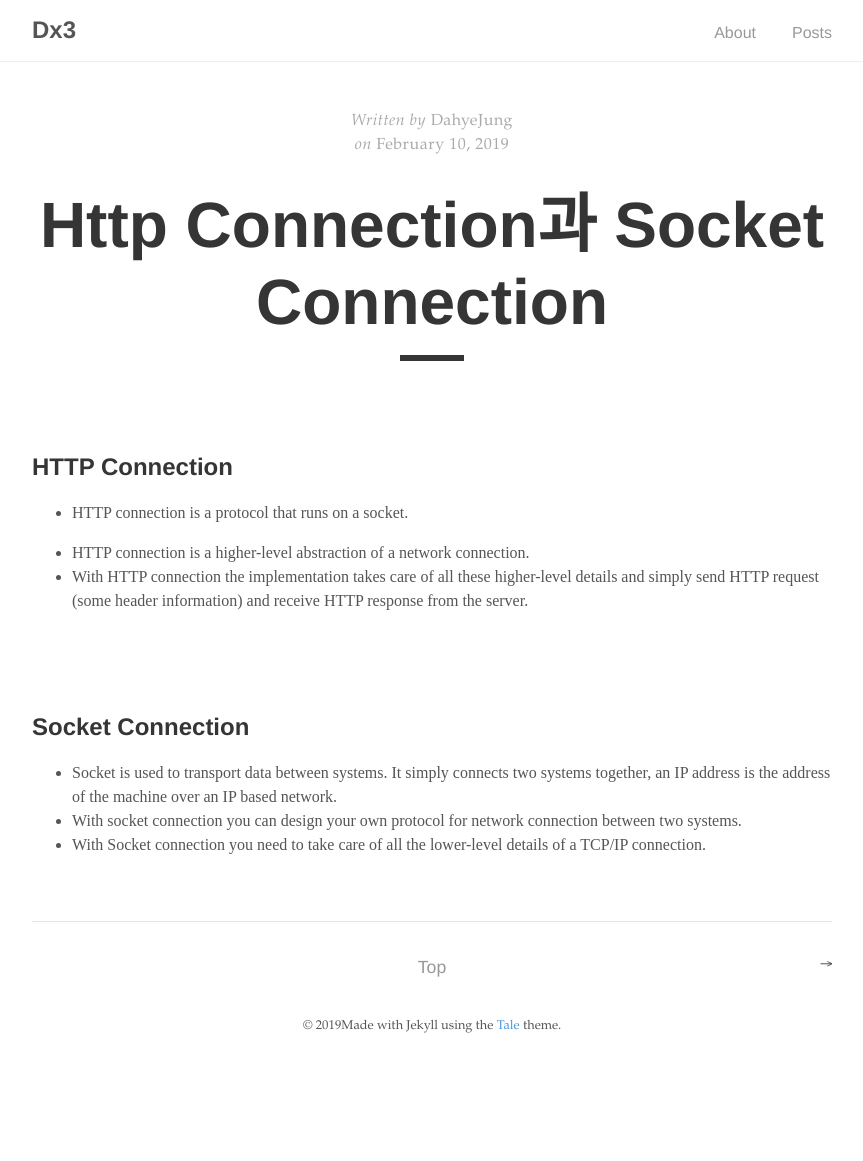
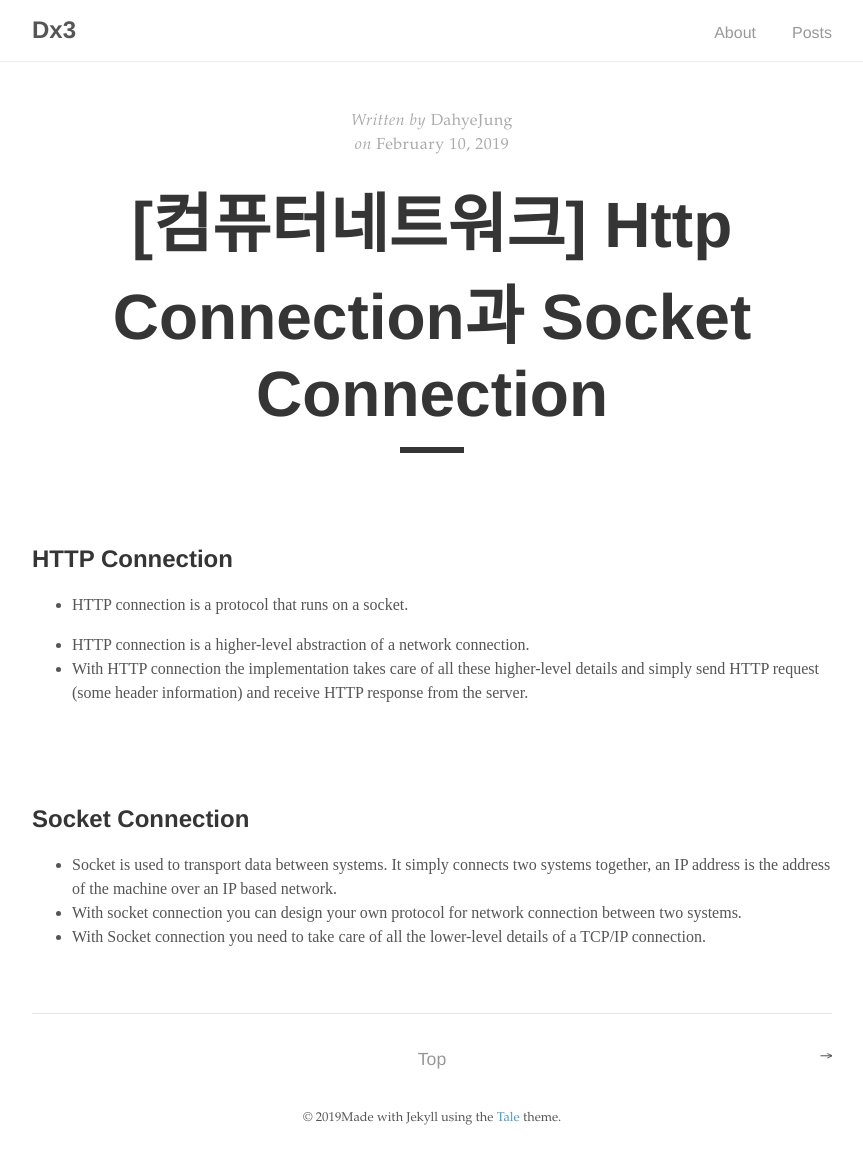
Before and after one commit to duohui1234/techblog, a Jekyll site: the page built from _posts/2019-2-10-post5.md, in a window 1280 px wide. Shown: the whole page, without its empty margins (208-1071 px from the left). Built offline with Jekyll 4.4.1, drawn with Linux system fonts in a browser that asks for light colours; before the commit the page ends 1069 px from its top, so only the background shows below that.

Commit message:
Modify post5

```diff
--- a/_posts/2019-2-10-post5.md
+++ b/_posts/2019-2-10-post5.md
@@ -1,6 +1,6 @@
 ---
 layout: post
-title:  "Http Connection과 Socket Connection"
+title:  "[컴퓨터네트워크] Http Connection과 Socket Connection"
 author: "DahyeJung"
 ---
 
```
